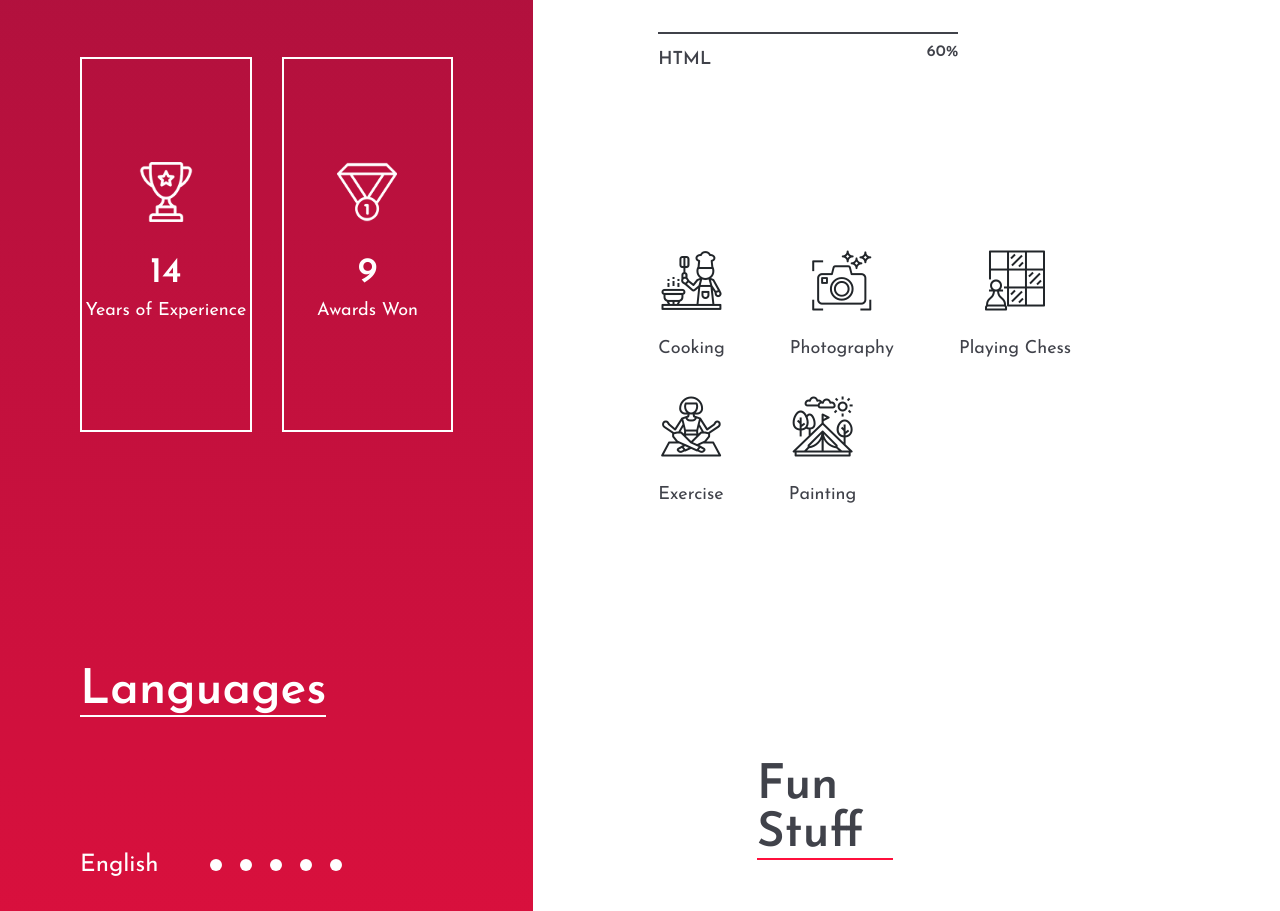
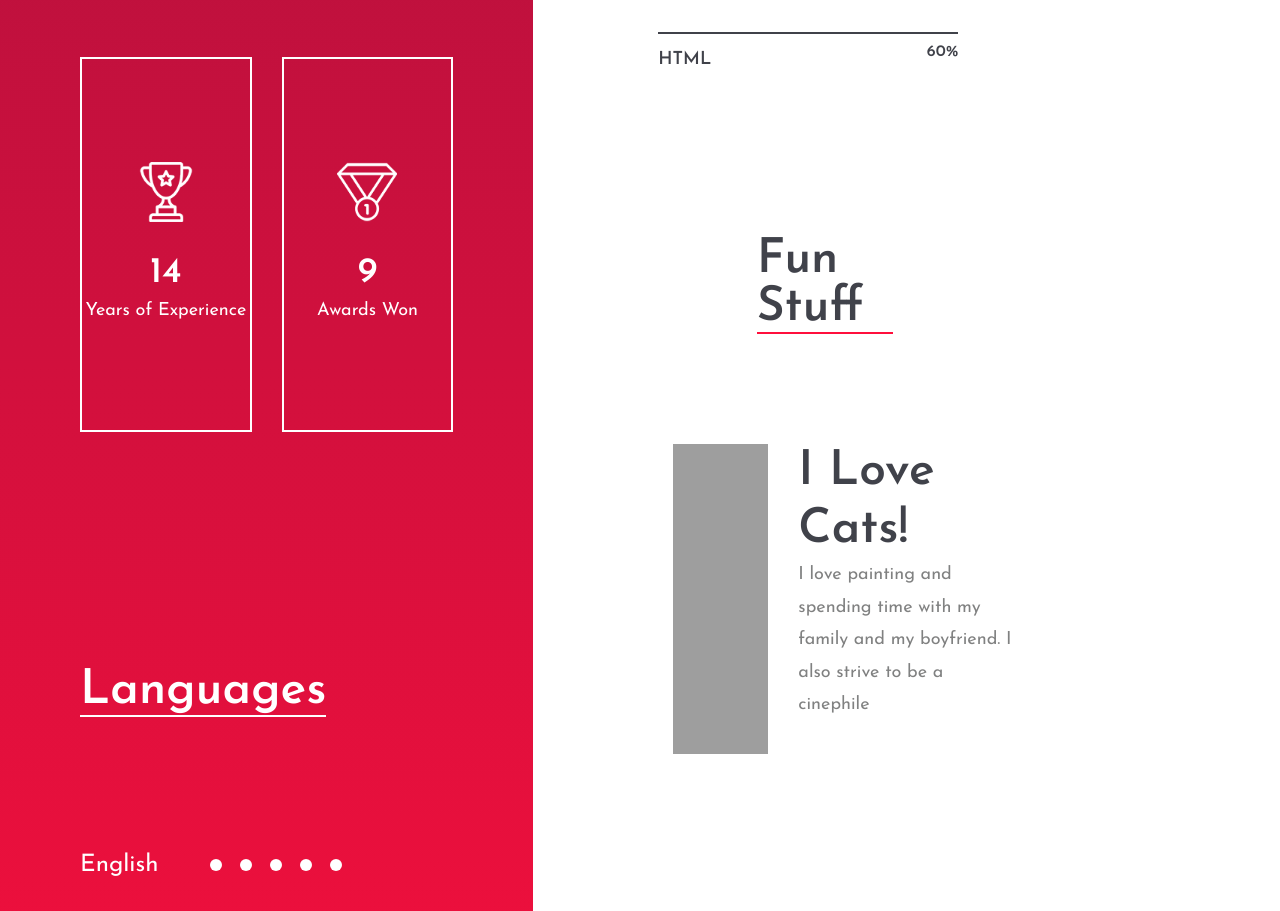
Before and after one commit to luluramirez/luluramirez.github.io, a plain HTML site: page index.html in a window 1280 px wide. Shown: the part 2537-3448 px from the top of the page. Drawn offline with Linux system fonts and the light colour scheme; grey boxes are pictures that could not be loaded.

Commit message:
Update index.html

```diff
--- a/index.html
+++ b/index.html
@@ -236,29 +236,6 @@
 									<p>HTML</p>
 								</div>
 							</div>
-							<!-- icon boxes -->
-							<div class="icon-box-area spad">
-								<div class="icon-box">
-									<i class="flaticon-032-cooking"></i>
-									<p>Cooking</p>
-								</div>
-								<div class="icon-box">
-									<i class="flaticon-015-photo-camera"></i>
-									<p>Photography</p>
-								</div>
-								<div class="icon-box">
-									<i class="flaticon-013-chess-1"></i>
-									<p>Playing Chess</p>
-								</div>
-								<div class="icon-box">
-									<i class="flaticon-001-yoga"></i>
-									<p>Exercise</p>
-								</div>
-								<div class="icon-box">
-									<i class="flaticon-035-tent"></i>
-									<p>Painting</p>
-								</div>
-							</div>
 						</div>
 						<!-- skill section end -->
 
```
